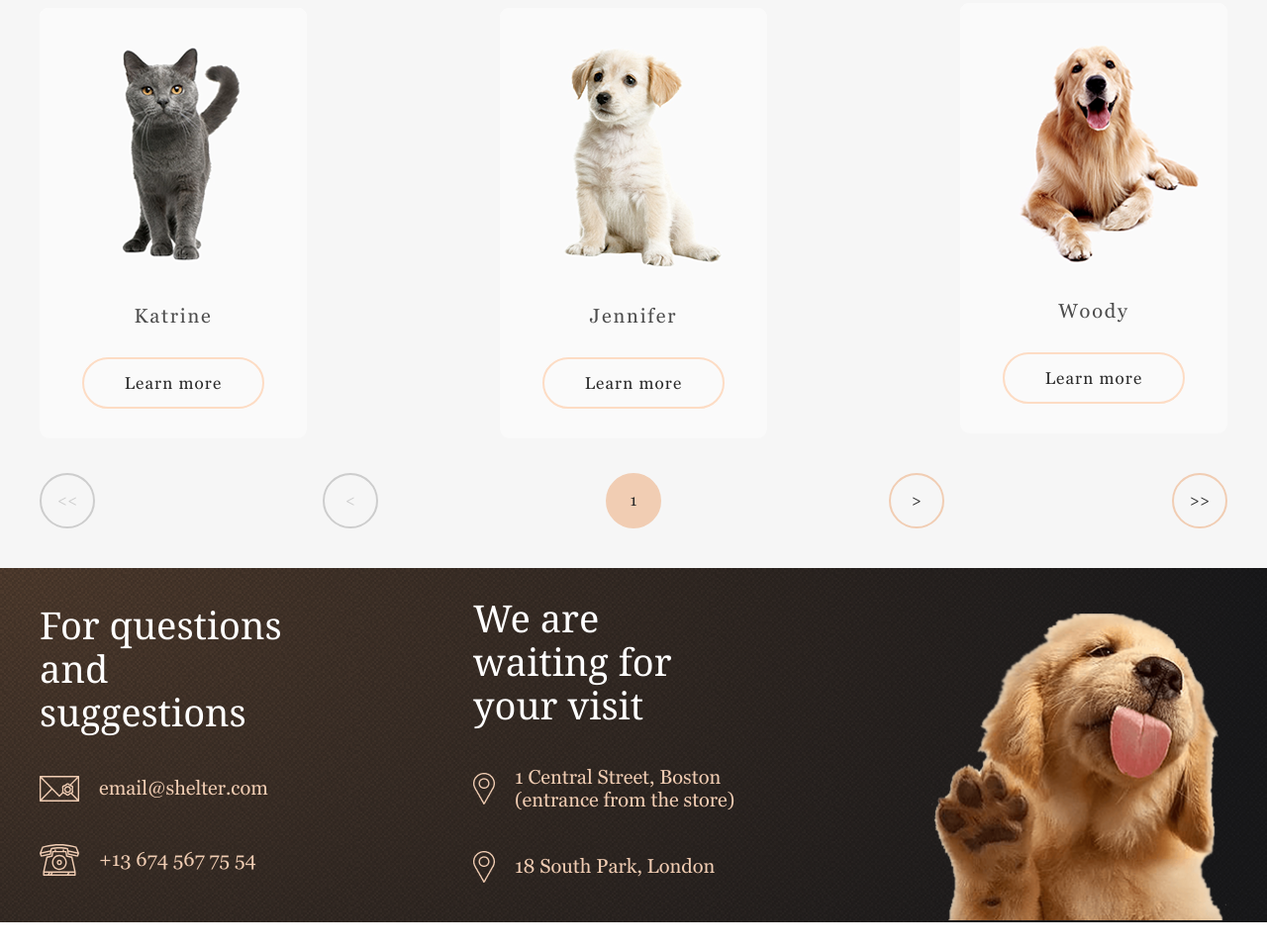
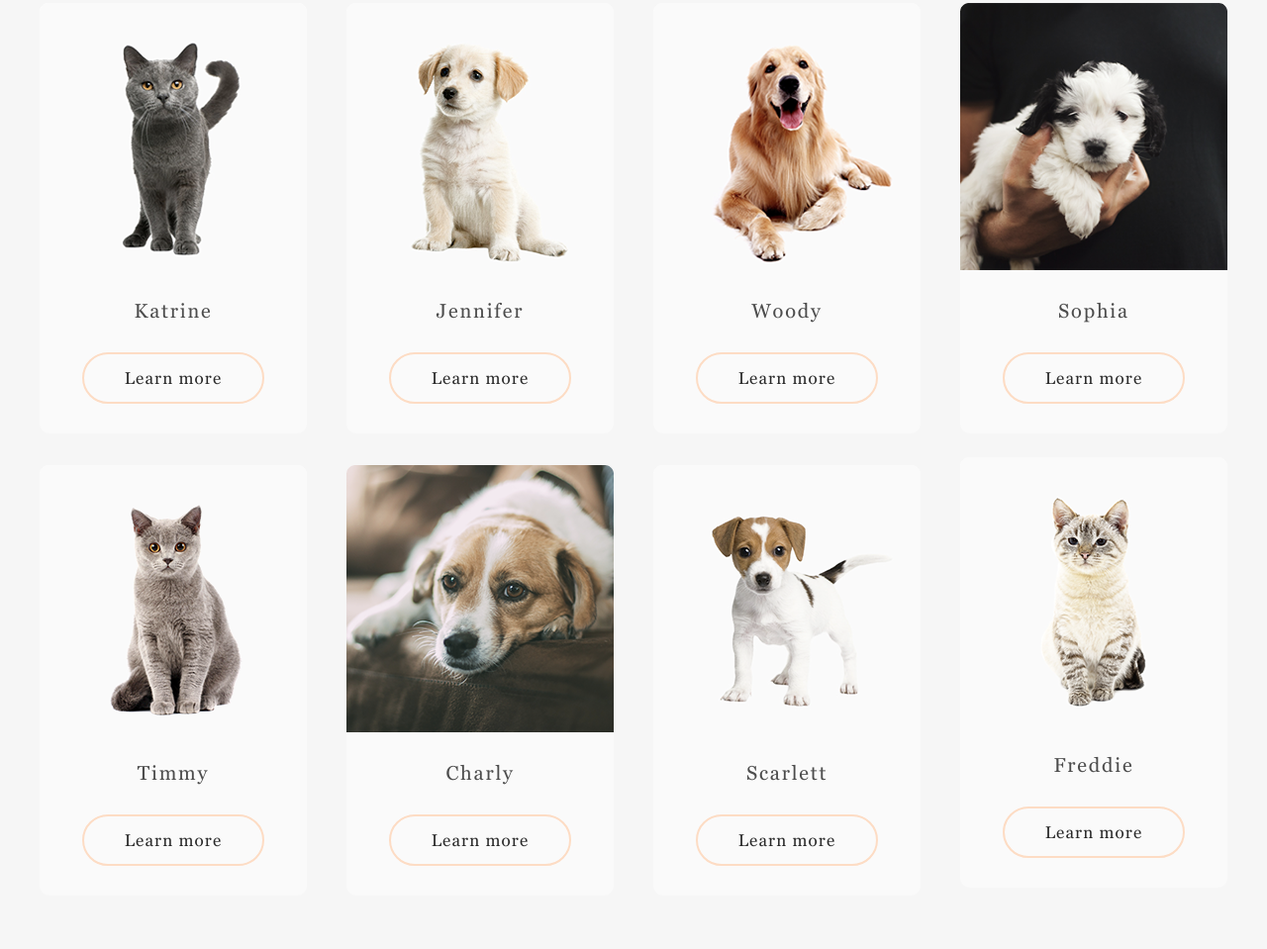
Before and after one commit to viktoriiazk/shelter, a plain HTML site: page pages/pets/index.html in a window 1280 px wide. Shown: the part 347-1306 px from the top of the page at 99% size. Before the commit the page ends 1279 px from the top, so only its background shows below. Drawn offline with Linux system fonts and the light colour scheme; a web font is replaced by a local one.

Commit message:
fix: style issue with pagination in the desktop

```diff
--- a/assets/style/style.css
+++ b/assets/style/style.css
@@ -902,7 +902,7 @@ footer {
 }
 footer .footer {
   display: flex;
-  justify-content: space-between;
+  justify-content: center;
   align-items: center;
   flex-wrap: wrap;
 }
@@ -1090,6 +1090,7 @@ footer .footer-puppy {
 
   .our-pets-wrap {
     padding-top: 78px;
+    padding-bottom: 72px;
   }
   .our-pets-wrap .title {
     text-align: center;
@@ -1098,8 +1099,12 @@ footer .footer-puppy {
   .our-pets-wrap .pets .our-pets__list {
     flex-wrap: wrap;
     flex-direction: row;
-    margin: 0 26px;
+    margin: 0 46px;
     justify-content: space-evenly;
+  }
+  .our-pets-wrap .pets .our-pets__arrows {
+    max-width: 348px;
+    margin: 0 auto;
   }
 
   footer {
@@ -1203,15 +1208,19 @@ footer .footer-puppy {
     padding-top: 46px;
   }
 
+  .our-pets-wrap {
+    padding-bottom: 98px;
+  }
   .our-pets-wrap .title {
     margin-bottom: 62px;
   }
   .our-pets-wrap .pets .our-pets__list {
     margin: 0;
+    margin-bottom: 25px;
     justify-content: space-between;
   }
   .our-pets-wrap .pets .pets-card {
-    margin: 0 0 30px 0;
+    margin: 0 0 24px 0;
   }
 
   footer .footer {
--- a/pages/pets/index.html
+++ b/pages/pets/index.html
@@ -74,31 +74,31 @@
                         <span>Woody</span>
                         <a href="#" class="btn">Learn more</a>
                     </div>
-<!--                    <div class="pets-card">-->
-<!--                        <img src="../../assets/images/pets-sophia.png" alt="Sophia">-->
-<!--                        <span>Sophia</span>-->
-<!--                        <a href="#" class="btn">Learn more</a>-->
-<!--                    </div>-->
-<!--                    <div class="pets-card">-->
-<!--                        <img src="../../assets/images/pets-timmy.png" alt="Timmy">-->
-<!--                        <span>Timmy</span>-->
-<!--                        <a href="#" class="btn">Learn more</a>-->
-<!--                    </div>-->
-<!--                    <div class="pets-card">-->
-<!--                        <img src="../../assets/images/pets-charly.png" alt="Charly">-->
-<!--                        <span>Charly</span>-->
-<!--                        <a href="#" class="btn">Learn more</a>-->
-<!--                    </div>-->
-<!--                    <div class="pets-card">-->
-<!--                        <img src="../../assets/images/pets-scarlet.png" alt="Scarlett">-->
-<!--                        <span>Scarlett</span>-->
-<!--                        <a href="#" class="btn">Learn more</a>-->
-<!--                    </div>-->
-<!--                    <div class="pets-card">-->
-<!--                        <img src="../../assets/images/pets-freddie.png" alt="Freddie">-->
-<!--                        <span>Freddie</span>-->
-<!--                        <a href="#" class="btn">Learn more</a>-->
-<!--                    </div>-->
+                    <div class="pets-card">
+                        <img src="../../assets/images/pets-sophia.png" alt="Sophia">
+                        <span>Sophia</span>
+                        <a href="#" class="btn">Learn more</a>
+                    </div>
+                    <div class="pets-card">
+                        <img src="../../assets/images/pets-timmy.png" alt="Timmy">
+                        <span>Timmy</span>
+                        <a href="#" class="btn">Learn more</a>
+                    </div>
+                    <div class="pets-card">
+                        <img src="../../assets/images/pets-charly.png" alt="Charly">
+                        <span>Charly</span>
+                        <a href="#" class="btn">Learn more</a>
+                    </div>
+                    <div class="pets-card">
+                        <img src="../../assets/images/pets-scarlet.png" alt="Scarlett">
+                        <span>Scarlett</span>
+                        <a href="#" class="btn">Learn more</a>
+                    </div>
+                    <div class="pets-card">
+                        <img src="../../assets/images/pets-freddie.png" alt="Freddie">
+                        <span>Freddie</span>
+                        <a href="#" class="btn">Learn more</a>
+                    </div>
                 </div>
                 <div class="our-pets__arrows">
                     <div class="arrow"><<</div>
```
Also changed, not shown: 1 other file.
